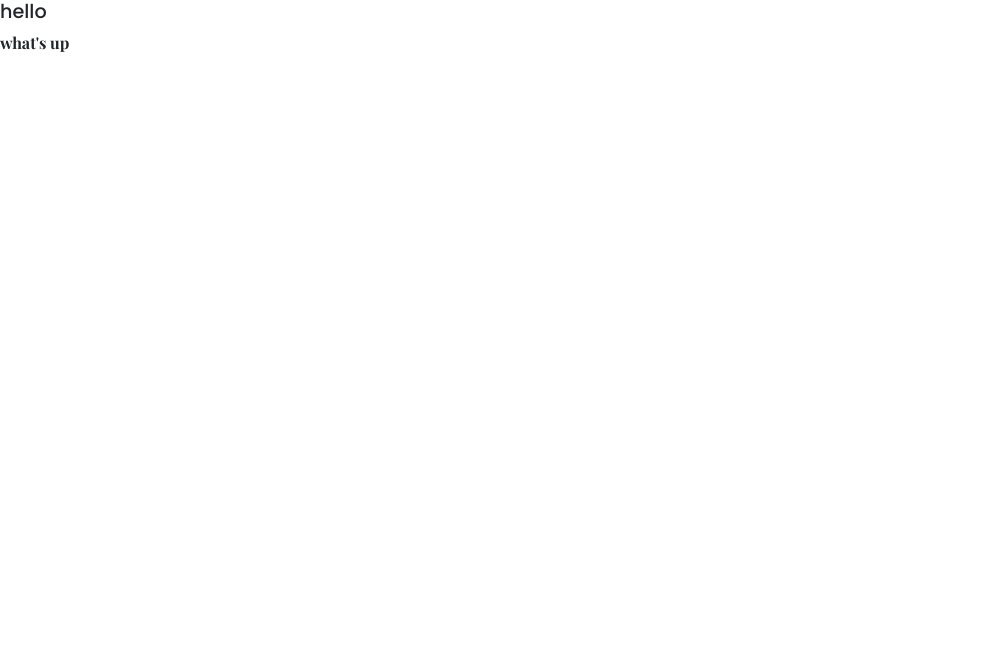
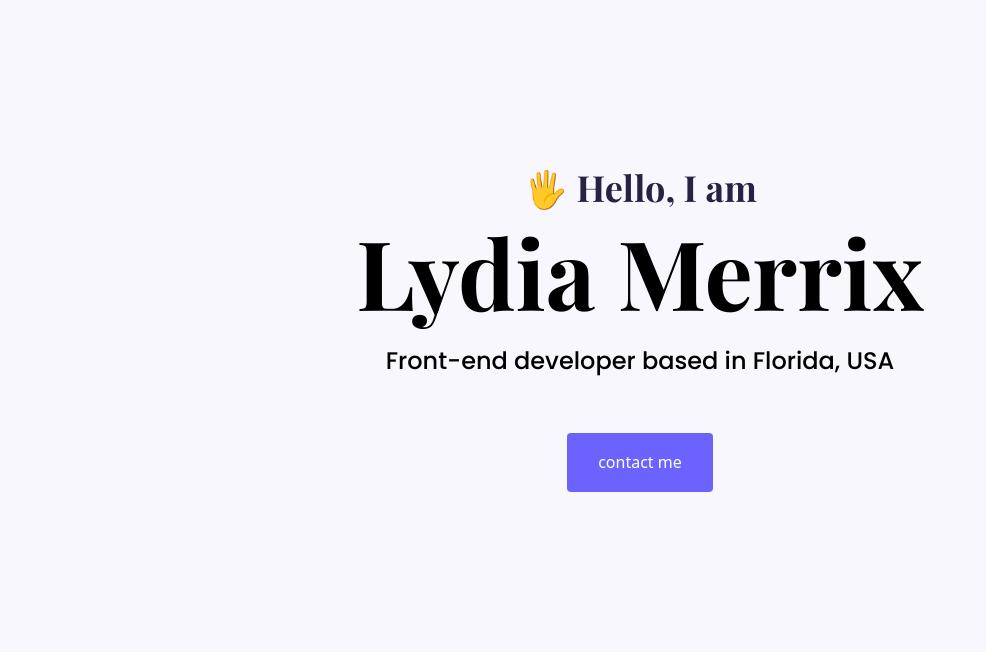
Before and after one commit to lydia-merrix/portfoliohomework, a plain HTML site: page index.html in a window 1280 px wide. Shown: the whole page, without its empty margins (0-986 px from the left). Drawn offline with nearby package versions, Linux system fonts and the light colour scheme.

Commit message:
updated css settings, fonts and var

```diff
--- a/index.html
+++ b/index.html
@@ -37,7 +37,13 @@
     <title>Document</title>
   </head>
   <body>
-    <h1>hello</h1>
-    <p>what's up</p>
+    <div class="hero">
+      <p>🖐 Hello, I am</p>
+      <h1>Lydia Merrix</h1>
+      <h2 class="mb-5">Front-end developer based in Florida, USA</h2>
+      <div>
+        <a href="#" class="btn btn-branding">contact me</a>
+      </div>
+    </div>
   </body>
 </html>
--- a/source/portfolio.css
+++ b/source/portfolio.css
@@ -1,8 +1,47 @@
+:root {
+  --branding-color: #6c63ff;
+  --heading-font-family: "Playfair Display", serif;
+  --default-font-family: "Poppins", sans-serif;
+}
+h1,
+h2,
+h3,
+h4,
+h5,
+h6 {
+  color: black;
+  font-family: var(--heading-font-family);
+  font-weight: bold;
+}
+
 h1 {
-  font-family: "Poppins", sans-serif;
-  font-size: larger;
+  font-size: 96px;
 }
 
 p {
-  font-family: "Playfair Display", serif;
+  font-family: var(--heading-font-family);
 }
+.hero {
+  background: #f9f7fe;
+  text-align: center;
+  padding: 160px 20px;
+}
+.hero p {
+  font-size: 36px;
+  font-weight: bold;
+  margin: 0;
+  color: #272142;
+}
+.hero h2 {
+  font-weight: normal;
+  font-size: 24px;
+  font-family: "Poppins", sans-serif;
+  line-height: 2;
+}
+.btn-branding {
+  background: var(--branding-color);
+  border-radius: 4px;
+  color: white;
+  line-height: 27px;
+  padding: 15px 30px;
+}
```
